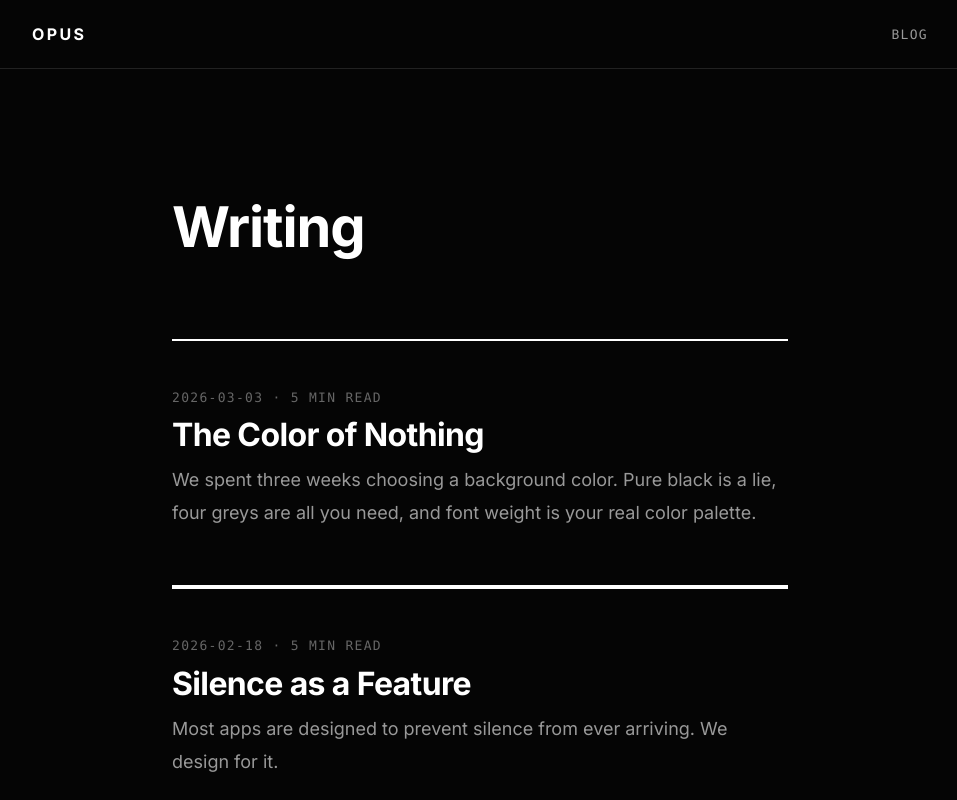
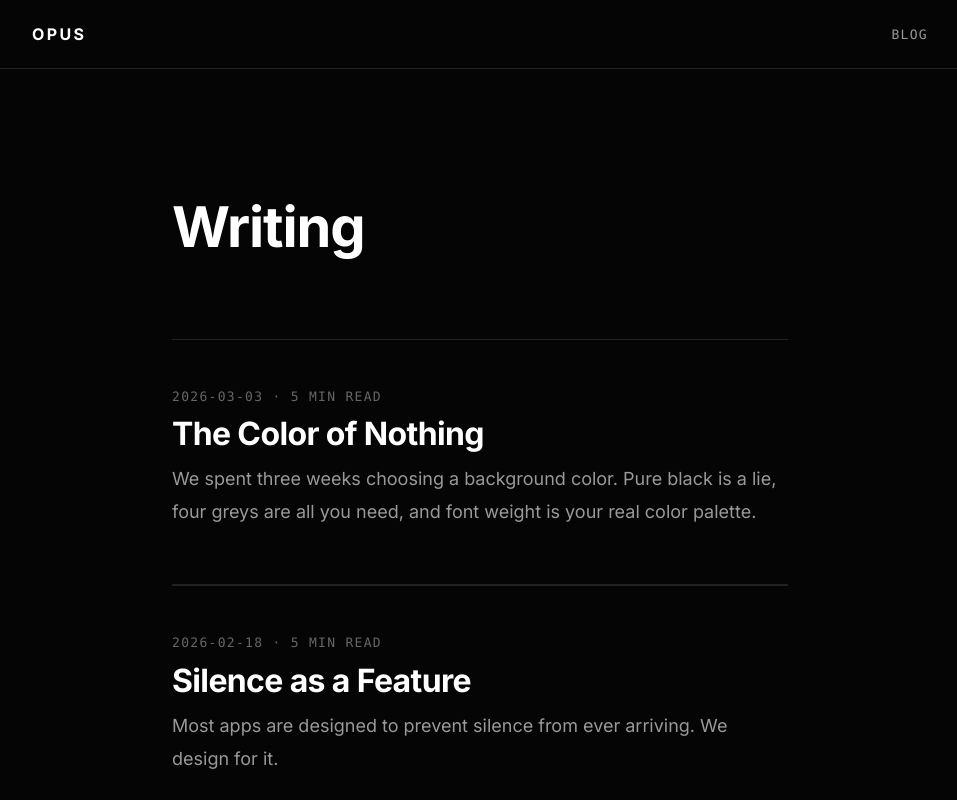
Before and after one commit to opusro/opusro, a React (Vite) app: page /blog in a window 1280 px wide. Shown: the top 800 px of the page, without its empty margins (160-1117 px from the left). Built offline with nearby package versions, Linux system fonts and the light colour scheme.

Commit message:
Soften article dividers: 1px #222 instead of 2px #fff
The bright white 2px borders between articles on the blog index were
too heavy. Replaced with a subtle 1px line using --blog-border (#222).

https://claude.ai/code/session_01KUMe6jXmdc2FtHJ7bgveLG

```diff
--- a/src/blog/blog.css
+++ b/src/blog/blog.css
@@ -130,11 +130,11 @@
   text-decoration: none;
   color: inherit;
   padding: var(--blog-space-lg) 0;
-  border-top: 2px solid var(--blog-border-accent);
+  border-top: 1px solid var(--blog-border);
 }
 
 .article-preview:last-child {
-  border-bottom: 2px solid var(--blog-border-accent);
+  border-bottom: 1px solid var(--blog-border);
 }
 
 .article-preview:hover .article-preview__title {
```
